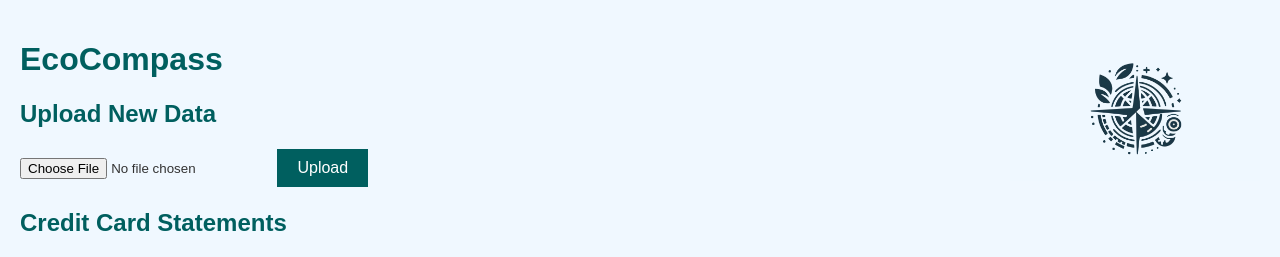
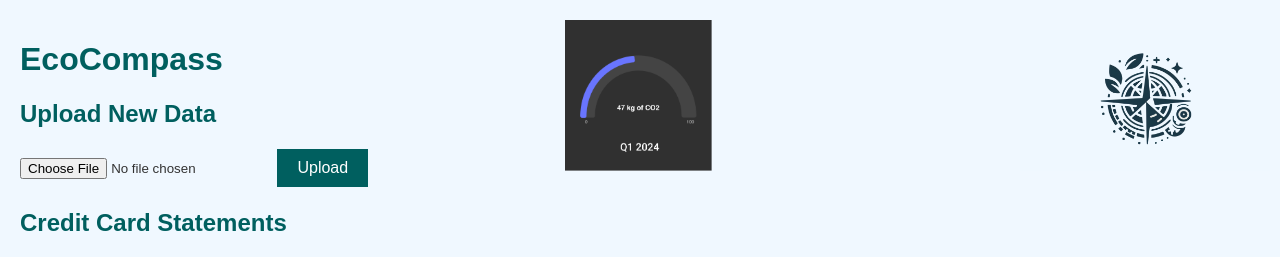
Before and after one commit to moagli/teamtwo, a Flask app: page / in a window 1280 px wide. Shown: the top 257 px of the page. Run offline with Flask 3, Linux system fonts and the light colour scheme; data that the repository does not hold is empty; some libraries are stand-ins or nearby versions.

Commit message:
added gauge image

```diff
--- a/app/templates/index.html
+++ b/app/templates/index.html
@@ -71,8 +71,12 @@
 
 <body>
     <header>
-        <div style="position: absolute; top: 10; right: 0; padding: 20px;">
+        <div style="position: absolute; top: 10; right: 0; padding: 10px;">
             <img src="{{ url_for('static', filename='images/logo.001.png') }}" alt="EcoCompass Logo" width="250">
+        </div>
+        <div style="position: absolute; top: 10px; left: 50%; transform: translateX(-50%); padding: 10px;">
+            <!-- Gauge Image -->
+            <img src="{{ url_for('static', filename='images/gauge.png') }}" alt="Gauge Image" width="150">
         </div>
     </header>
 
```
Also changed, not shown: app/static/images/gauge.png (added).
